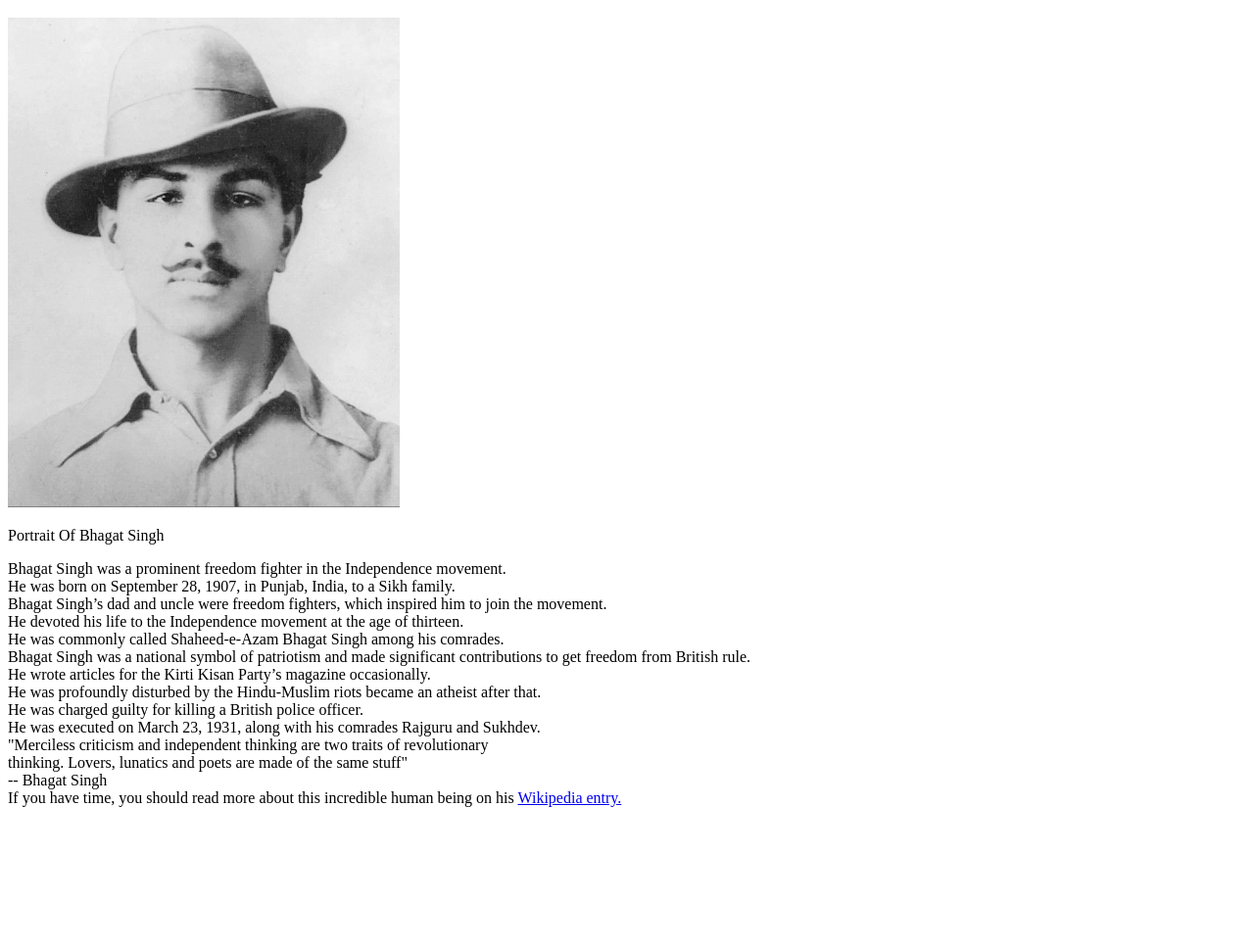
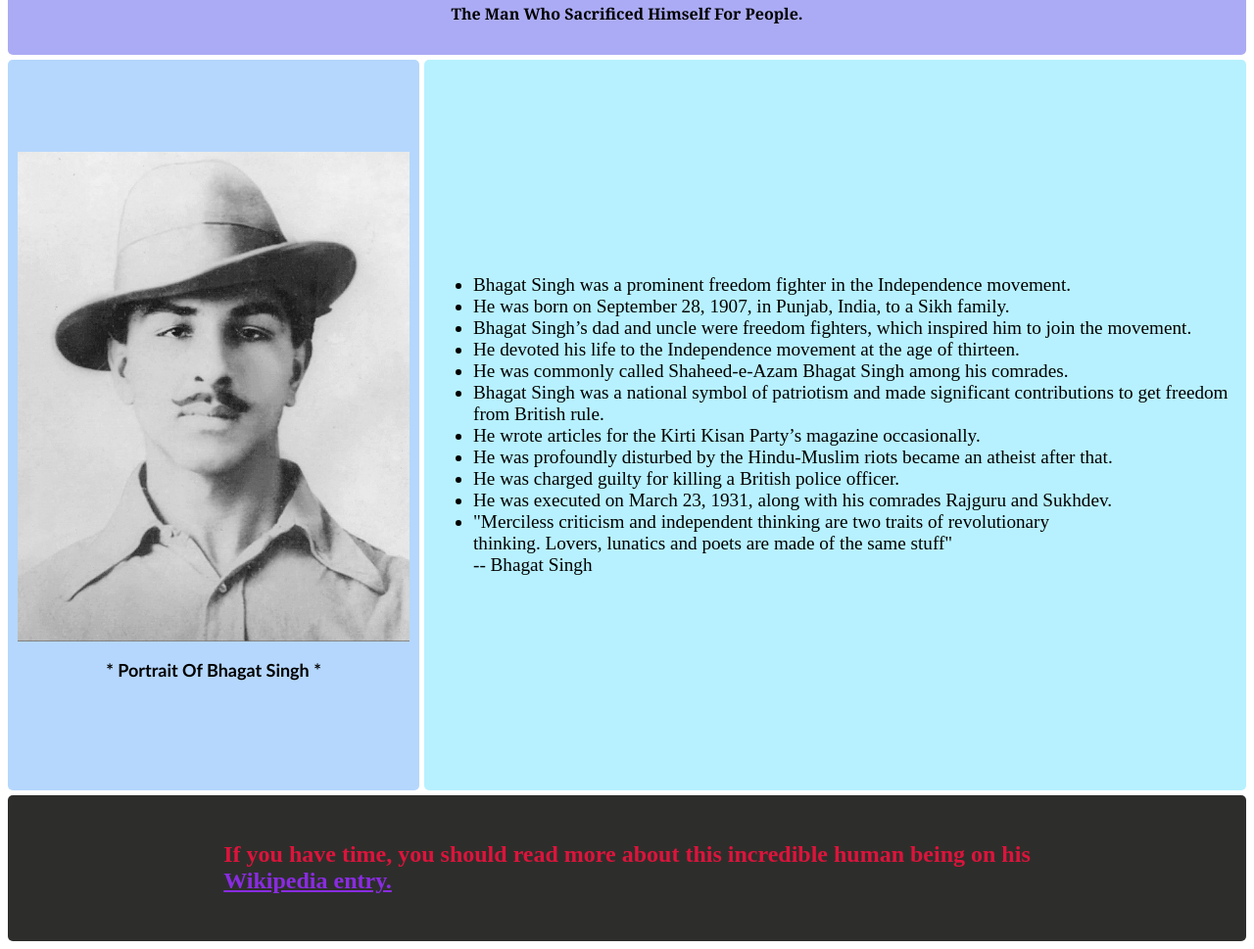
Before and after one commit to MeetM15/Bhagat-Singh-Tribute, a plain HTML site: page src/index.html in a window 1280 px wide. Shown: the part 101-1070 px from the top of the page at 98% size. Before the commit the page ends 933 px from the top, so only its background shows below. Drawn offline with Linux system fonts and the light colour scheme.

Commit message:
Final commit - devlopment finished

```diff
--- a/src/index.html
+++ b/src/index.html
@@ -16,25 +16,27 @@
             <div id="img-div">
                 <img src="../assets/Bhagat_Singh.jpg"
                height="500px" width="400px" alt="Portrait Of Bhagat Singh" id="image">
-               <p id="image-caption">Portrait Of Bhagat Singh</p>
+               <p id="image-caption">* Portrait Of Bhagat Singh *</p>
             </div>
-        <div id="tribute-info">
-            Bhagat Singh was a prominent freedom fighter in the Independence movement.<br>
-            He was born on September 28, 1907, in Punjab, India, to a Sikh family.<br>
-            Bhagat Singh’s dad and uncle were freedom fighters, which inspired him to join the movement.<br>
-            He devoted his life to the Independence movement at the age of thirteen.<br>
-            He was commonly called Shaheed-e-Azam Bhagat Singh among his comrades.<br>
-            Bhagat Singh was a national symbol of patriotism and made significant contributions to get freedom from British rule.<br>
-            He wrote articles for the Kirti Kisan Party’s magazine occasionally.<br>
-            He was profoundly disturbed by the Hindu-Muslim riots became an atheist after that.<br>
-            He was charged guilty for killing a British police officer.<br>
-            He was executed on March 23, 1931, along with his comrades Rajguru and Sukhdev.<br>
-            "Merciless criticism and independent thinking are two traits of revolutionary<br>
-            thinking. Lovers, lunatics and poets are made of the same stuff"<br>
-            -- Bhagat Singh<br>
-        </div>
+            <div id="tribute-info">
+                <ul>
+                    <li>Bhagat Singh was a prominent freedom fighter in the Independence movement.</li>
+                    <li>He was born on September 28, 1907, in Punjab, India, to a Sikh family.</li>
+                    <li>Bhagat Singh’s dad and uncle were freedom fighters, which inspired him to join the movement.</li>
+                    <li>He devoted his life to the Independence movement at the age of thirteen.</li>
+                    <li>He was commonly called Shaheed-e-Azam Bhagat Singh among his comrades.</li>
+                    <li>Bhagat Singh was a national symbol of patriotism and made significant contributions to get freedom from British rule.</li>
+                    <li>He wrote articles for the Kirti Kisan Party’s magazine occasionally.</li>
+                    <li>He was profoundly disturbed by the Hindu-Muslim riots became an atheist after that.</li>
+                    <li>He was charged guilty for killing a British police officer.</li>
+                    <li>He was executed on March 23, 1931, along with his comrades Rajguru and Sukhdev.</li>
+                    <li>"Merciless criticism and independent thinking are two traits of revolutionary<br>
+                        thinking. Lovers, lunatics and poets are made of the same stuff"<br>
+                        -- Bhagat Singh<br> </li>
+                </ul>
+            </div>
         <div id="link">
-            If you have time, you should read more about this incredible human being on his <a href="https://en.wikipedia.org/wiki/Bhagat_Singh" target="_blank" tribute-link">Wikipedia entry.</a>
+            If you have time, you should read more about this incredible human being on his <a href="https://en.wikipedia.org/wiki/Bhagat_Singh" target="_blank" id="tribute-link">Wikipedia entry.</a>
         </div>
     </main>
 </body>
--- a/src/style.css
+++ b/src/style.css
@@ -0,0 +1,55 @@
+#main{
+    display: grid;
+    grid-template-rows: 1fr 5fr 1fr;
+    grid-template-areas: 'header header header'
+                         'photo info info'
+                         'footer footer footer';
+    grid-gap: 5px;
+}
+#title{
+    font-family: Georgia, 'Times New Roman', Times, serif;
+    padding: 10px;
+    grid-area: header;
+    border-radius: 5px;
+    background-color: rgb(171, 171, 245);
+    text-align: center;
+}
+#img-div{
+    grid-area: photo;
+    font-family:'Trebuchet MS', 'Lucida Sans Unicode', 'Lucida Grande', 'Lucida Sans', Arial, sans-serif;
+    font-size: large;
+    font-weight: 800;
+    padding: 10px;
+    border-radius: 5px;
+    background-color: rgb(181, 215, 253);
+    display: grid;
+    align-content: center;
+    text-align: center;
+    align-self: auto;
+}
+#tribute-info{
+    padding: 10px;
+    font-size: larger;
+    grid-area: info;
+    border-radius: 5px;
+    background-color: rgb(183, 241, 255);
+    display: grid;
+    align-content: center;
+    justify-content: left;
+    align-self: auto;
+}
+#link{
+    padding: 10px;
+    font-size: x-large;
+    font-weight: 900;
+    grid-area: footer;
+    color: crimson;
+    border-radius: 5px;
+    background-color: rgb(45, 46, 43);
+    display: grid;
+    align-content: center;
+    justify-content: center;
+}
+#link a{
+    color: blueviolet;
+}
```
